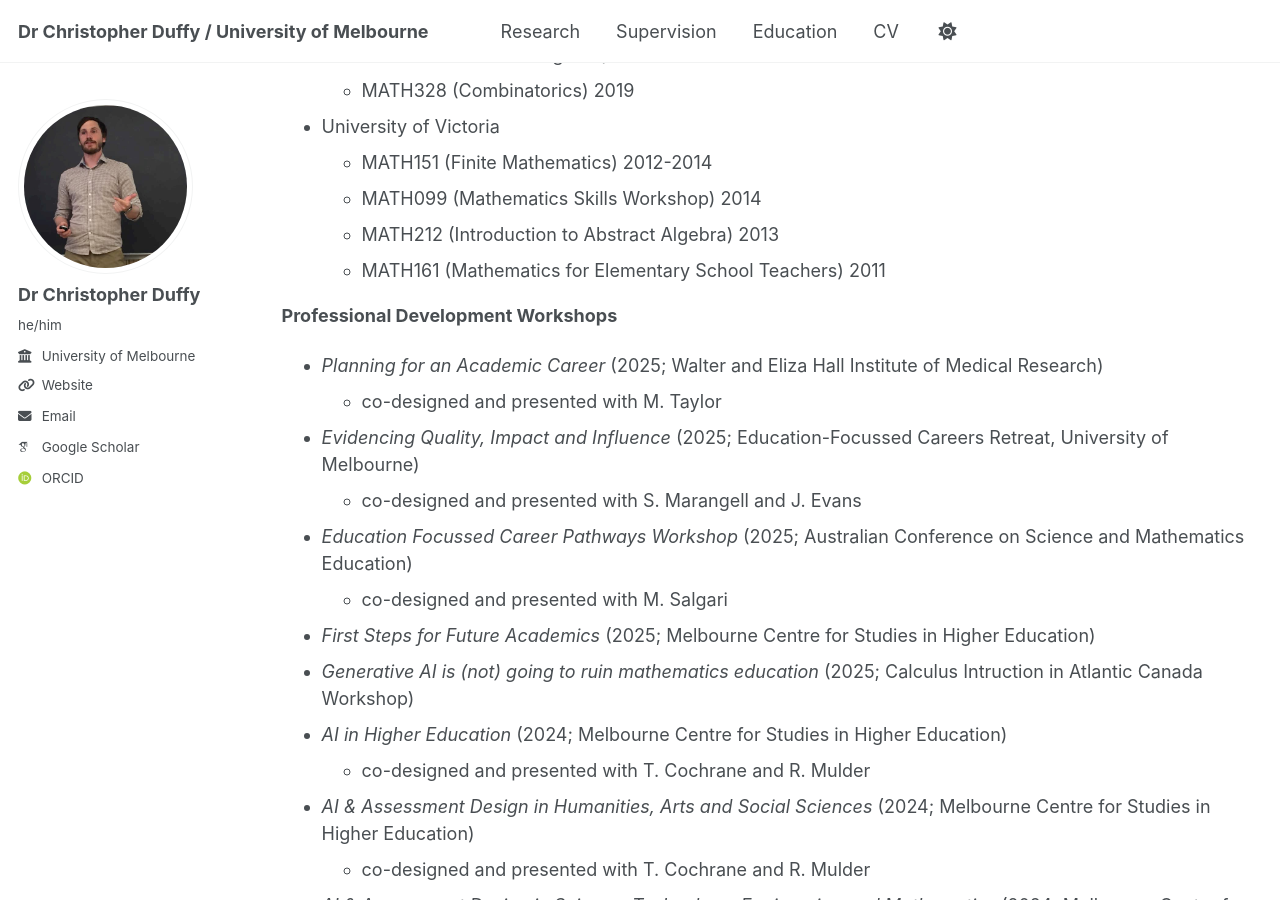
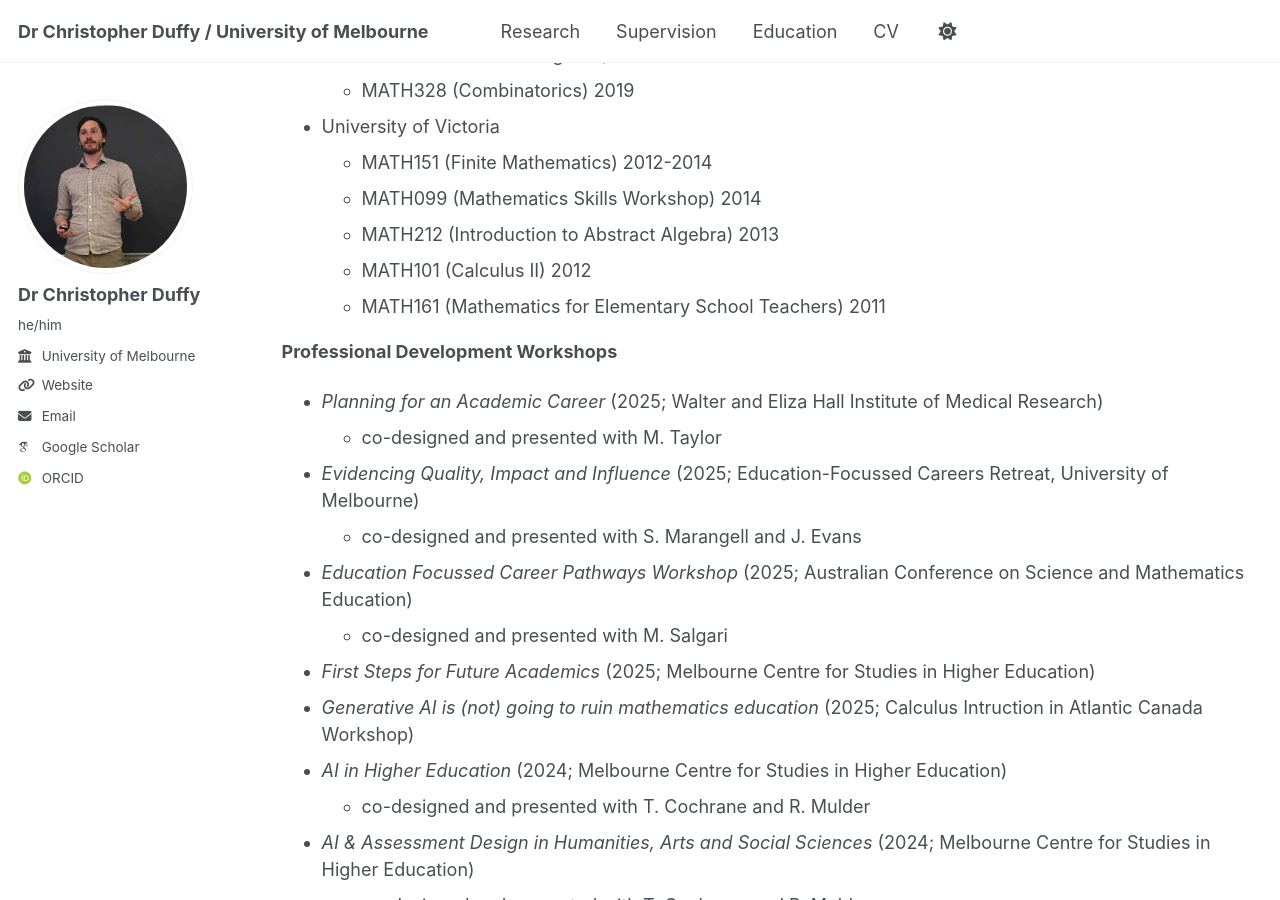
Before and after one commit to duffyinVictoria/duffyinVictoria.github.io, a Jekyll site: the page built from _pages/edlist.md, in a window 1280 px wide and 900 px high, scrolled down 479 px. Built offline with Jekyll 4.4.1, drawn with Linux system fonts in a browser that asks for light colours; some web fonts are replaced; a script bundle is joined from its source files by our own code; library files that are not in the unit come from our copies.

Commit message:
Update edlist.md

```diff
--- a/_pages/edlist.md
+++ b/_pages/edlist.md
@@ -22,6 +22,7 @@ author_profile: true
    * MATH151 (Finite Mathematics) 2012-2014
    * MATH099 (Mathematics Skills Workshop) 2014
    * MATH212 (Introduction to Abstract Algebra) 2013
+   * MATH101 (Calculus II) 2012
    * MATH161 (Mathematics for Elementary School Teachers) 2011
 
 **Professional Development Workshops**
```
